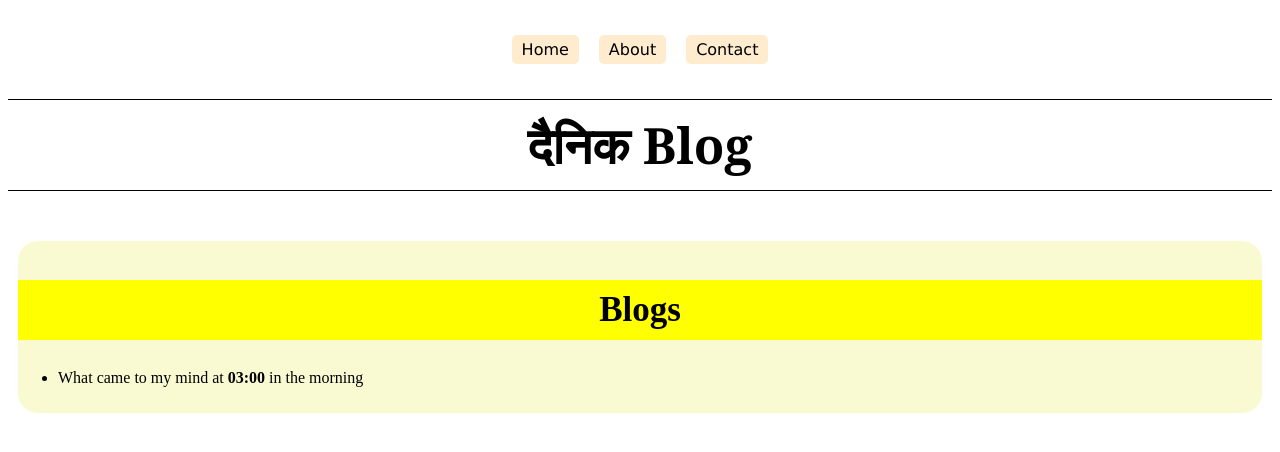
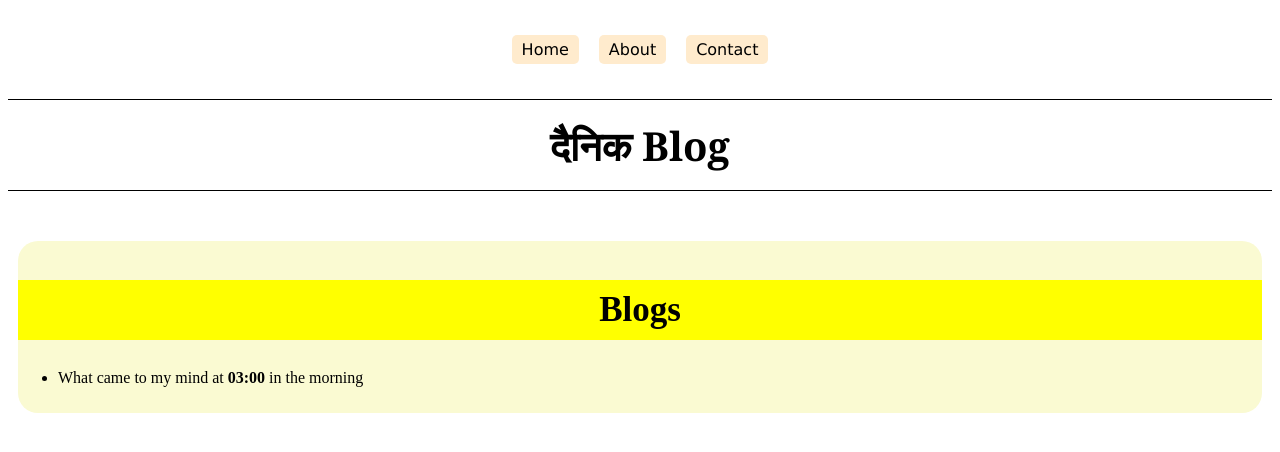
Before and after one commit to 0equalCodeYRG109/dainik_blog, a plain HTML site: page index.html in a window 1280 px wide. Drawn offline with Linux system fonts and the light colour scheme.

Commit message:
Add mainTitle class to every h1 tag, merge CSS classes

```diff
--- a/index.html
+++ b/index.html
@@ -21,7 +21,7 @@
     </header>
     <main>
         <div>
-            <h1 class="mainTitle"><span lang="hi">दैनिक</span> Blog </h1>
+            <h1 class="mainTitle">दैनिक Blog </h1>
         </div>
         <div class="blogs">
             <h2>Blogs</h2>
--- a/styles/styles.css
+++ b/styles/styles.css
@@ -34,19 +34,14 @@ header nav ul li a:hover{
     color: white;
     background-color:royalblue;
 }
+
 main div:first-child .mainTitle{
-    font-size: 50px;
-}
-main div:first-child{
     height: 90px;
     border-top: 1px solid black;
     border-bottom: 1px solid black;
     display: flex;
     justify-content: center;
     align-items: center;
-}
-
-main div:first-child h1 {
     font-family:Cambria, Cochin, Georgia, Times, 'Times New Roman', serif;
     font-size: 40px;
 }
```
Also changed, not shown: about.html (+1 -1 lines), contact.html (+1 -1 lines).
